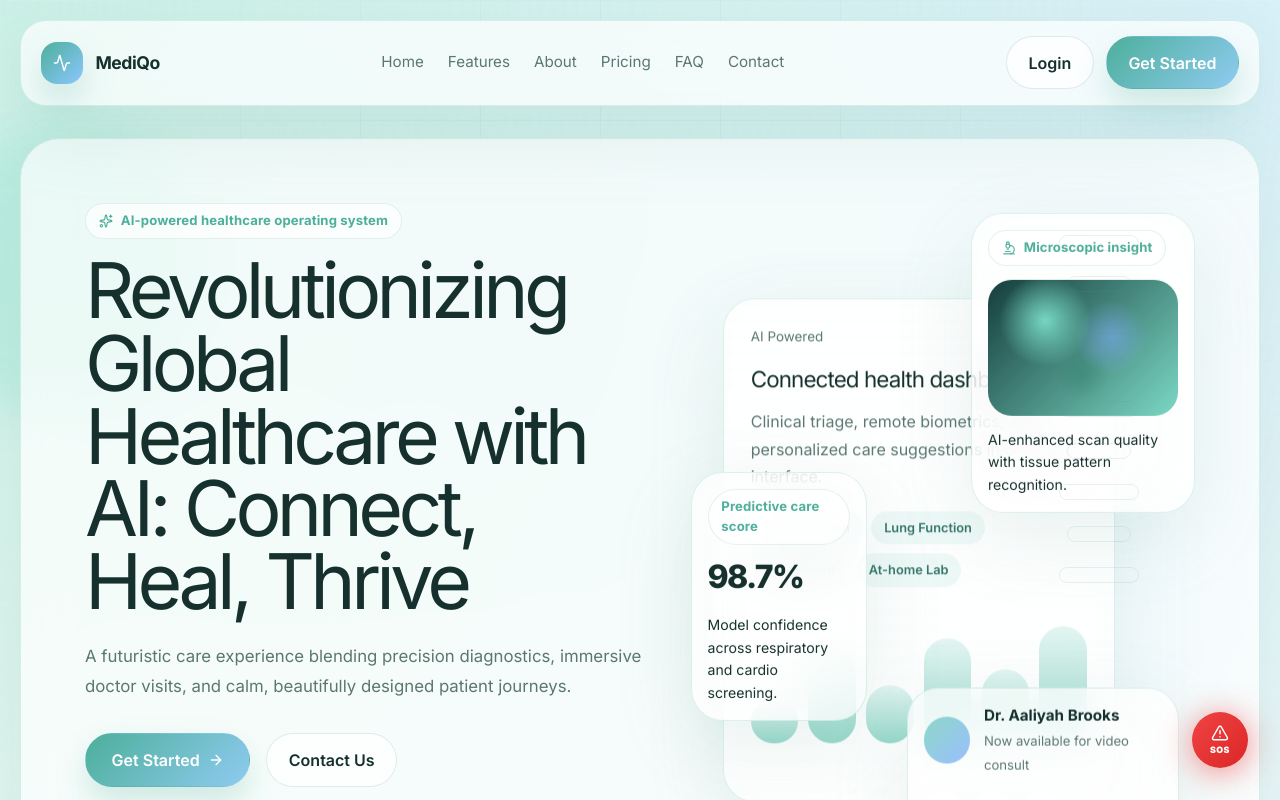
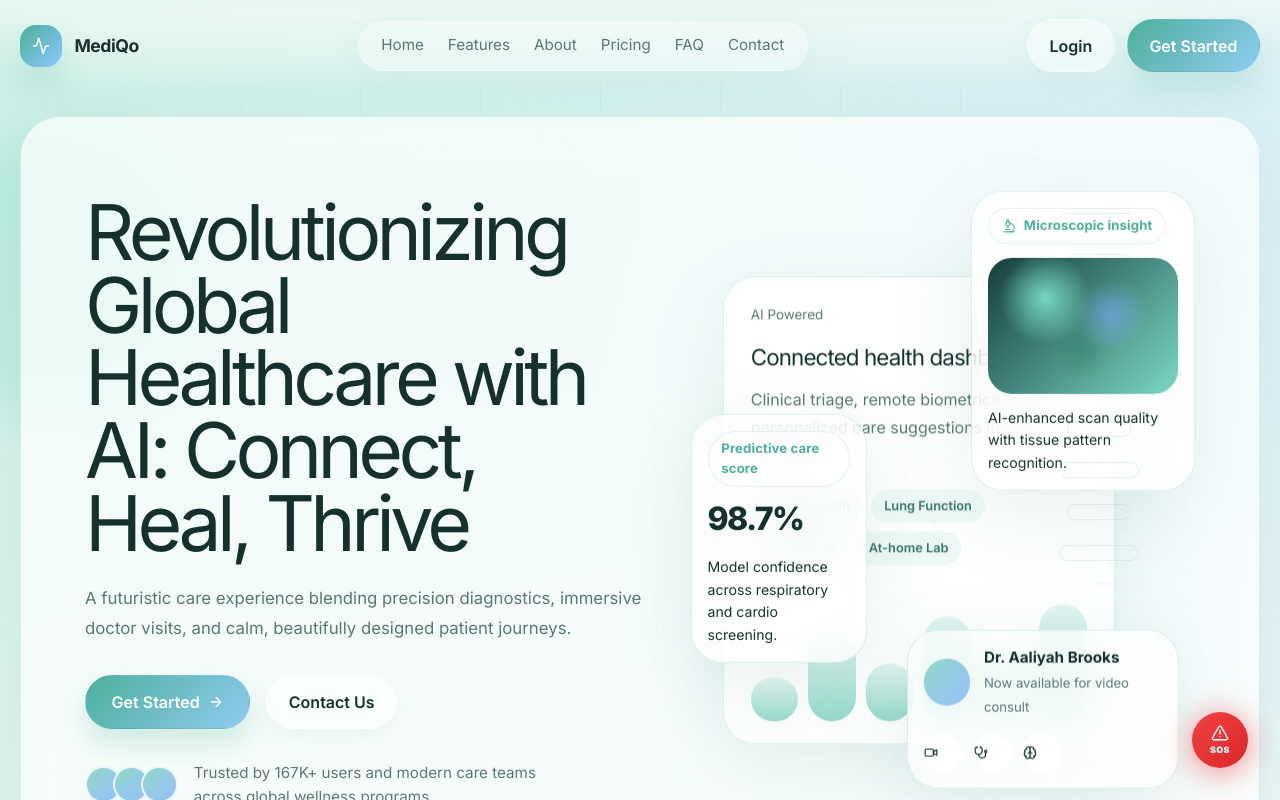
Before and after one commit to DivyeGautam66/heathcare-with-ai, a React (Vite) app: page / in a window 1280 px wide. Shown: the top 800 px of the page. Built offline with nearby package versions, Linux system fonts and the light colour scheme.

Commit message:
changed the desgin on the home page

```diff
--- a/src/index.css
+++ b/src/index.css
@@ -492,7 +492,10 @@ body {
   position: sticky;
   top: 0;
   z-index: 50;
-  padding: 1.25rem 1.25rem 0;
+  padding: 0.5rem 1.25rem 0;
+  background: linear-gradient(180deg, rgba(238, 248, 243, 0.78), rgba(238, 248, 243, 0));
+  backdrop-filter: blur(10px);
+  -webkit-backdrop-filter: blur(10px);
 }
 
 .landing-nav,
@@ -522,8 +525,11 @@ body {
   align-items: center;
   justify-content: space-between;
   gap: 1rem;
-  padding: 0.95rem 1.25rem;
-  border-radius: 26px;
+  padding: 0.7rem 0;
+  border-radius: 0;
+  background: transparent;
+  border: 0;
+  box-shadow: none;
 }
 
 .brand-mark {
@@ -574,6 +580,11 @@ body {
 
 .nav-desktop {
   gap: 1.5rem;
+  padding: 0.78rem 1.4rem;
+  border-radius: 999px;
+  background: rgba(255, 255, 255, 0.32);
+  border: 1px solid rgba(255, 255, 255, 0.3);
+  box-shadow: 0 10px 30px rgba(109, 160, 149, 0.08);
 }
 
 .nav-link,
@@ -632,8 +643,9 @@ body {
 .ghost-button,
 .mobile-menu-button {
   color: var(--landing-text);
-  background: rgba(255, 255, 255, 0.72);
-  border-color: rgba(161, 206, 194, 0.36);
+  background: rgba(255, 255, 255, 0.42);
+  border-color: rgba(255, 255, 255, 0.34);
+  box-shadow: 0 10px 24px rgba(109, 160, 149, 0.08);
 }
 
 .mobile-menu-button {
@@ -649,6 +661,8 @@ body {
   margin: 0.75rem auto 0;
   border-radius: 24px;
   overflow: hidden;
+  background: rgba(255, 255, 255, 0.45);
+  border-color: rgba(255, 255, 255, 0.34);
 }
 
 .mobile-nav-link {
@@ -1462,7 +1476,7 @@ body {
   }
 
   .landing-nav {
-    padding: 0.85rem 1rem;
+    padding: 0.6rem 0;
   }
 
   .nav-desktop,
--- a/src/pages/LandingPage.tsx
+++ b/src/pages/LandingPage.tsx
@@ -15,7 +15,6 @@ import {
   Microscope,
   Play,
   ShieldCheck,
-  Sparkles,
   Stethoscope,
   TestTube2,
   Video,
@@ -195,10 +194,6 @@ export default function LandingPage(_props: LandingPageProps) {
         <section id="home" className="hero-section">
           <div className="section-frame hero-frame">
             <motion.div {...fadeUp} className="hero-copy">
-              <div className="eyebrow-pill">
-                <Sparkles size={14} />
-                AI-powered healthcare operating system
-              </div>
               <h1>
                 Revolutionizing Global Healthcare with AI: Connect, Heal, Thrive
               </h1>
```
